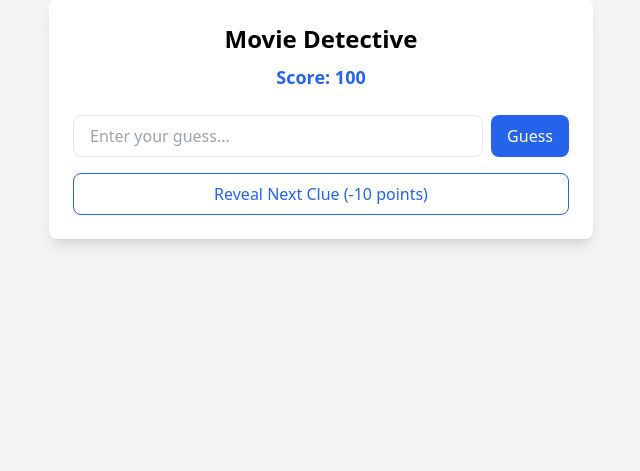
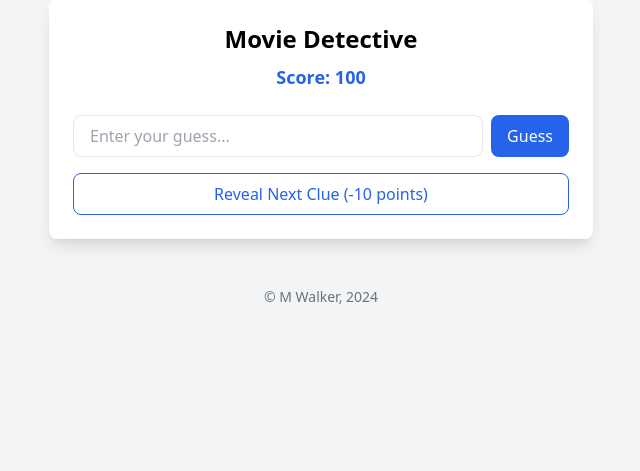
Before and after one commit to WMalker808/moviedetective2, a Flask app: template templates/index.html in a window 1280 px wide. Shown: the part 49-520 px from the top of the page, without its empty margins (319-959 px from the left). Run offline with Flask 3, Linux system fonts and the light colour scheme; the template is opened without the code that fills it, so the values that code supplies are empty; some libraries are stand-ins or nearby versions.

Commit message:
Update index.html
Added copyright notice

```diff
--- a/templates/index.html
+++ b/templates/index.html
@@ -122,5 +122,8 @@
         // Initialize first clue
         revealClue();
     </script>
+     <footer class="text-center mt-8 text-gray-500 text-sm">
+        <p>&copy; M Walker, 2024</p>
+    </footer>
 </body>
 </html>
```
